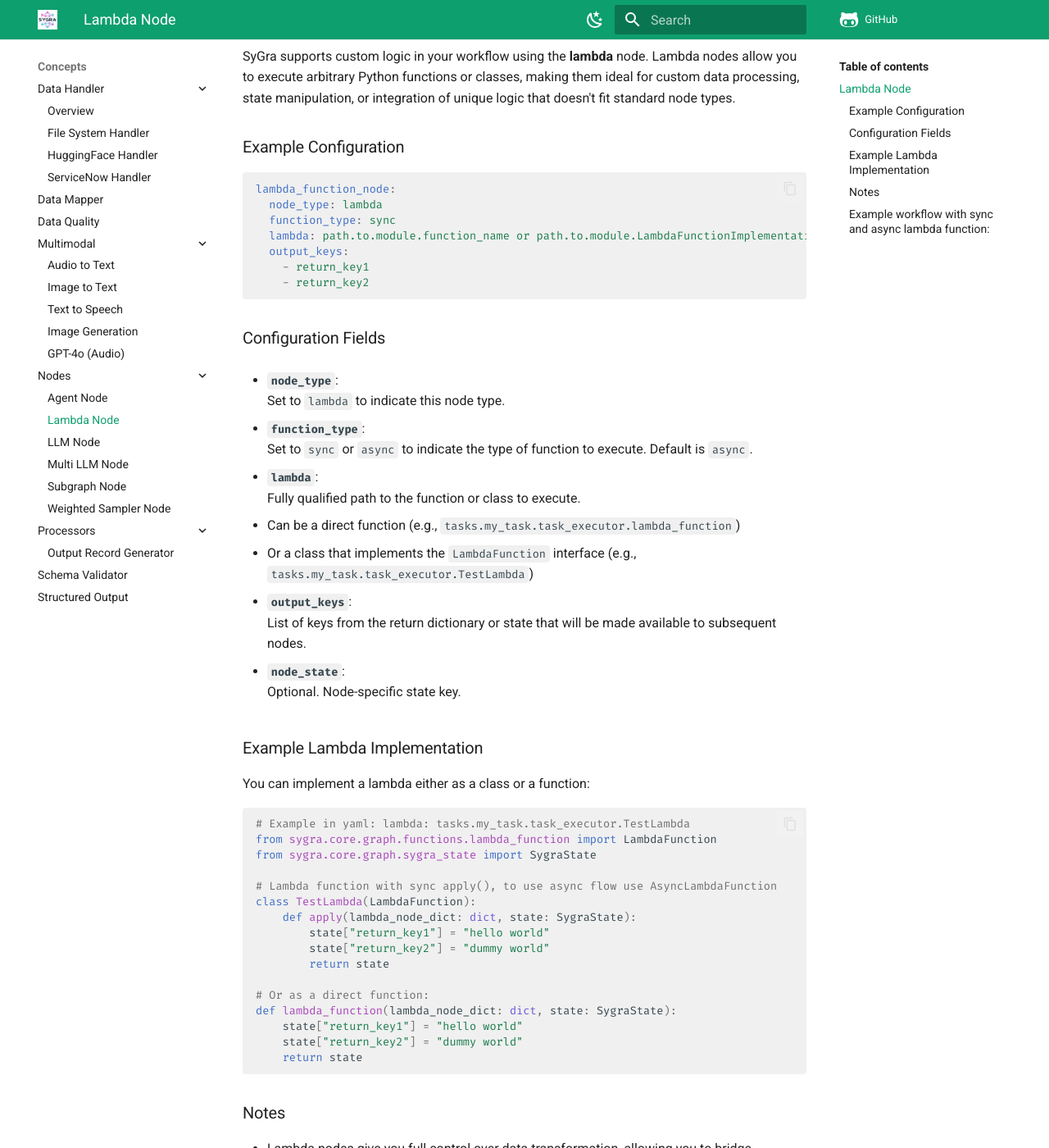
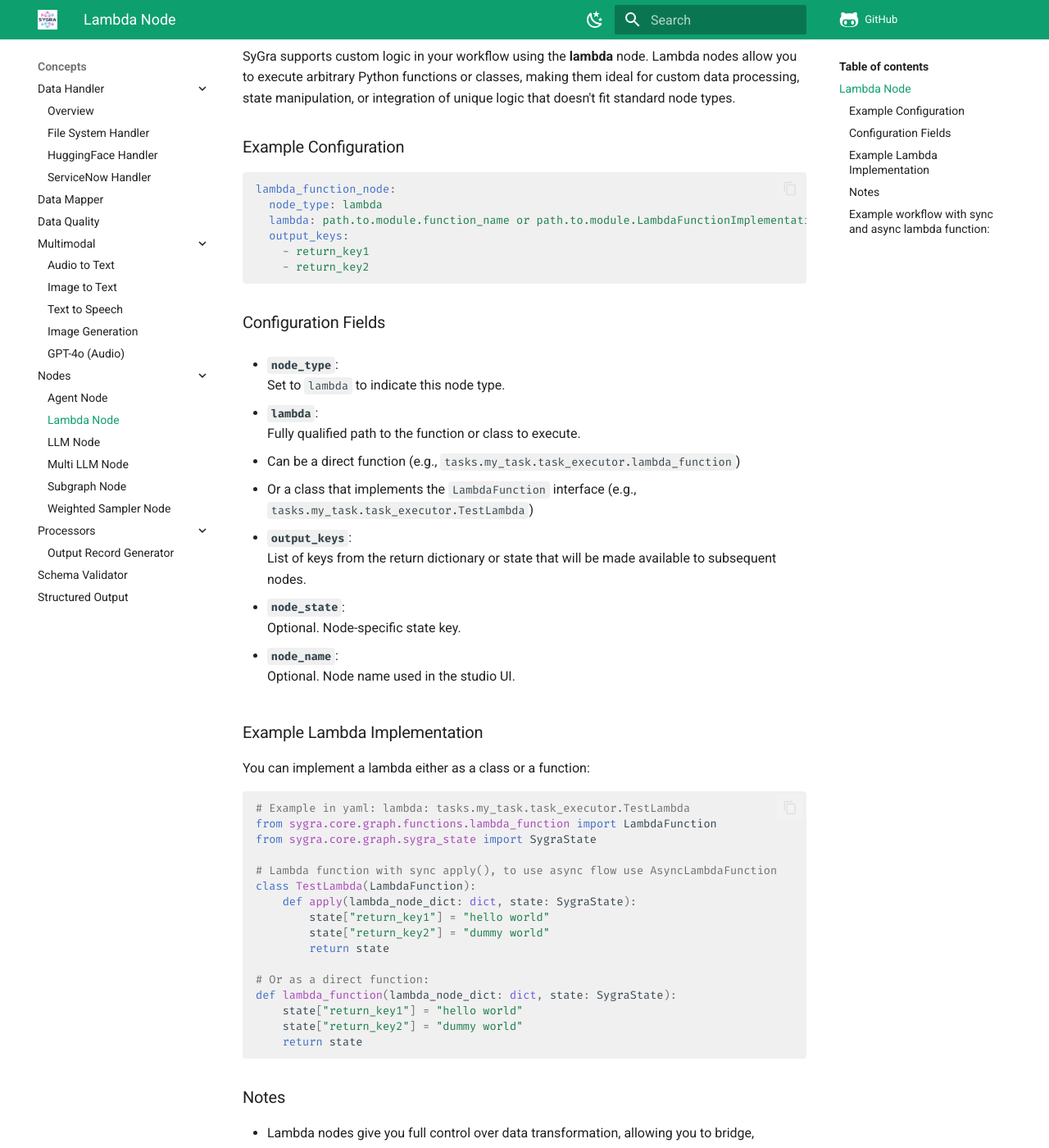
Before and after one commit to ServiceNow/SyGra, an MkDocs documentation site: the page built from docs/concepts/nodes/lambda_node.md, in a window 1280 px wide and 1400 px high, scrolled down 263 px. Shown: the whole window at 82% size. Built offline with MkDocs 1.6.1 and Material for MkDocs 9.7.7, drawn with Linux system fonts in a browser that asks for light colours; comment, search, counter and statistics services are not loaded; some of the changed text lies outside the part shown.

Commit message:
deduce function type as sync or async

````diff
--- a/docs/concepts/nodes/lambda_node.md
+++ b/docs/concepts/nodes/lambda_node.md
@@ -7,7 +7,6 @@ SyGra supports custom logic in your workflow using the **lambda** node. Lambda n
 ```yaml
 lambda_function_node:
   node_type: lambda
-  function_type: sync
   lambda: path.to.module.function_name or path.to.module.LambdaFunctionImplementationClass
   output_keys:
     - return_key1
@@ -19,9 +18,6 @@ lambda_function_node:
 - **`node_type`**:
   Set to `lambda` to indicate this node type.
 
-- **`function_type`**:
-  Set to `sync` or `async` to indicate the type of function to execute. Default is `async`.
-
 - **`lambda`**:
   Fully qualified path to the function or class to execute.
   - Can be a direct function (e.g., `tasks.my_task.task_executor.lambda_function`)
@@ -32,6 +28,9 @@ lambda_function_node:
 
 - **`node_state`**:
   Optional. Node-specific state key.
+
+- **`node_name`**:
+  Optional. Node name used in the studio UI.
 
 ### Example Lambda Implementation
 
@@ -62,7 +61,6 @@ def lambda_function(lambda_node_dict: dict, state: SygraState):
 - All keys you want accessible in the next node should be listed in `output_keys`.
 - Use lambda nodes for any custom task, especially when built-in nodes do not cover your use case.
 - If you have async programming in your lambda function, use `AsyncLambdaFunction` instead of `LambdaFunction`. In this case, the `apply` function is async in nature, and you can call async function with `await` keyword.
-When you define lambda function, you need to provide `function_type` as `sync` or `async`(default).
 
 ----
 ### Example workflow with sync and async lambda function:
@@ -80,12 +78,10 @@ graph_config:
     lambda_1:
       node_type: lambda
       lambda: tasks.examples.lambda_test.task_executor.Lambda1Function
-      function_type: sync
       node_name: Sync Node
     lambda_2:
       node_type: lambda
       lambda: tasks.examples.lambda_test.task_executor.Lambda2Function
-      function_type: async
       node_name: Async Node
   edges:
   - from: START
````
Also changed, not shown: 1 other file.
